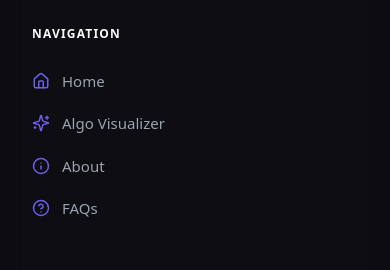
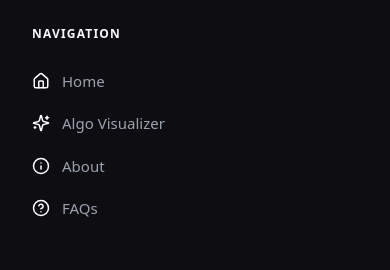
Before and after one commit to sachin11p12/Algorithm-Visualizer, a Next.js app in the folder Frontend/: page / in a window 390 px wide. Shown: the part 2493-2763 px from the top of the page. Built offline with nearby package versions, Linux system fonts and the light colour scheme.

Commit message:
feat: implement responsive Footer component with site navigation and social links

```diff
--- a/Frontend/components/layout/Footer.tsx
+++ b/Frontend/components/layout/Footer.tsx
@@ -92,7 +92,9 @@ export const Footer: React.FC = () => {
                     href={item.href}
                     className="flex items-center gap-3 text-[15px] text-muted-foreground hover:text-foreground transition-colors duration-150 group"
                   >
-                    {item.icon && <item.icon className="w-[18px] h-[18px] flex-shrink-0 text-primary" />}
+                    {item.icon && (
+                      <item.icon className="w-[18px] h-[18px] flex-shrink-0 text-foreground dark:text-white group-hover:text-primary transition-colors duration-150" />
+                    )}
                     <span>{item.label}</span>
                   </a>
                 </li>
```
